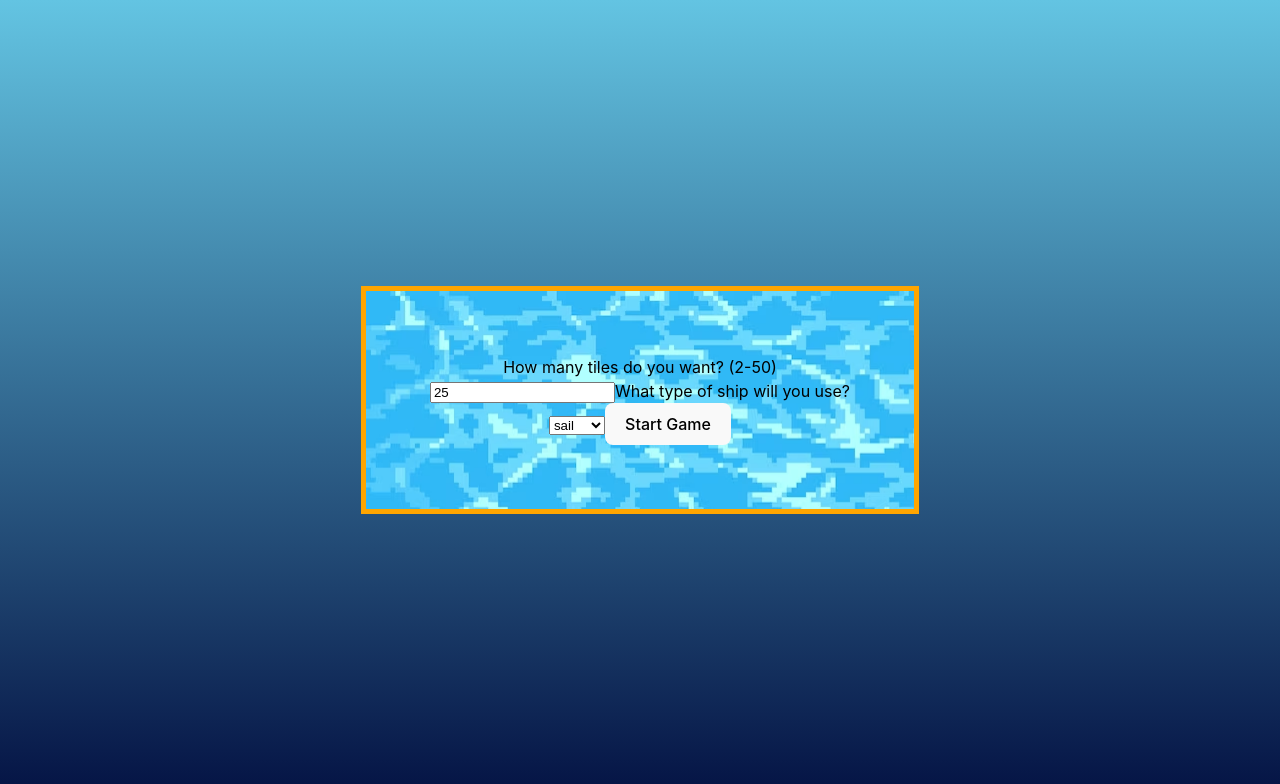
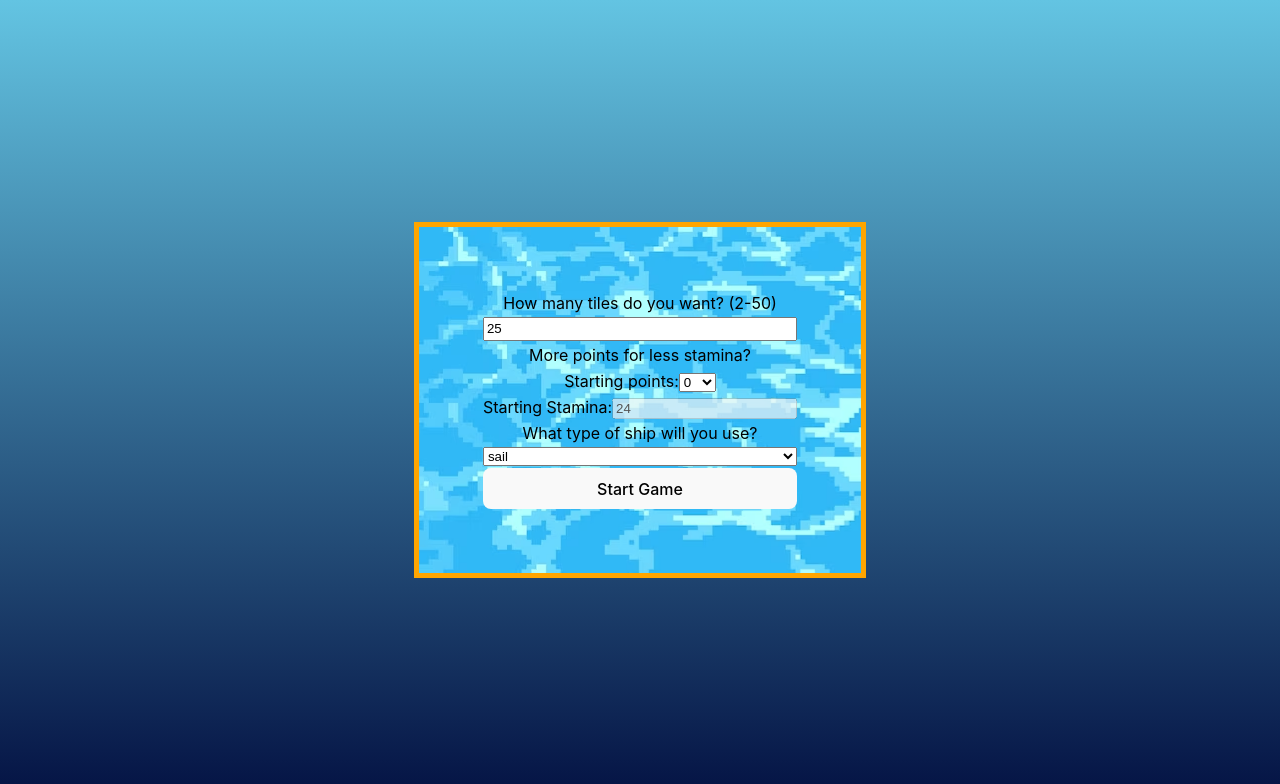
Before and after one commit to Takodakko/snakes-and-ladders, a React (Vite) app: page / in a window 1280 px wide. Both pictures are taken after typing "Sample", "Sample123" into the empty fields and a click on the button "Create New User". Shown: the top 784 px of the page. Built offline with nearby package versions, Linux system fonts and the light colour scheme.

Commit message:
added info dialogs and info in readme

```diff
--- a/src/App.css
+++ b/src/App.css
@@ -126,4 +126,5 @@
   background-color: blanchedalmond;
   font-size: 2em;
   height: 15em;
+  width: 35em;
 }
--- a/src/App.tsx
+++ b/src/App.tsx
@@ -4,6 +4,7 @@ import LoginView from './components/LoginView';
 import NewGameSetup from './components/NewGameSetup';
 import Die from './components/Die';
 import HighScore from './components/HighScore';
+import InfoDialog from './components/InfoDialog';
 import MessageWindow from './components/MessageWIndow';
 import highScoreCalcs from './high-score-arrangements';
 import { highScoreListType } from './high-score-arrangements';
@@ -13,6 +14,7 @@ import { treasureTrapTypes, treasureTrapMap, squareStyleAttributes } from './boa
 import imageList from './imageList';
 import './App.css';
 type gameStateTypes = 'login' | 'newGame' | 'playingGame' | 'wonGame';
+type dialogTypes = 'rest' | 'move' | 'points' | 'none';
 type queryMessageType = [treasureTrapTypes | 'query', number, string];
 
 function App() {
@@ -37,6 +39,7 @@ function App() {
     setCurrentScore(0);
     setShowMessage(false);
     setMessageContent(queryMessage);
+    setCurrentStamina(1);
   }
 
   function displayUserName(name: string) {
@@ -50,9 +53,10 @@ function App() {
   const [numberOfSquares, setNumberOfSquares] = useState(25);
   const [currentStamina, setCurrentStamina] = useState(1);
 
-  function changeNumberOfSquares(num: number) {
+  function changeNumberOfSquares(num: number, stamina: number, points: number) {
     setNumberOfSquares(num);
-    setCurrentStamina(num - 1);
+    setCurrentStamina(stamina);
+    setCurrentScore(points);
     setGameState('playingGame');
   };
 
@@ -70,7 +74,7 @@ function App() {
   const [canRollDie, setCanRollDie] = useState(true);
   const [currentScore, setCurrentScore] = useState(0);
   const [showMessage, setShowMessage] = useState(false);
-  const queryMessage: queryMessageType = ['query', 0, "Do you wish to explore? There are sometimes risks, but sometimes rewards..."];
+  const queryMessage: queryMessageType = ['query', 0, "Do you wish to explore for -1 stamina? There are sometimes risks, but sometimes rewards..."];
   const [messageContent, setMessageContent] = useState<queryMessageType>(queryMessage);
 
   function rollDie(num: number) {
@@ -80,11 +84,16 @@ function App() {
   };
 
   function exploreIsland() {
+    const newStamina = currentStamina - 1;
     setCurrentStamina(currentStamina - 1);
     const currentMessageContent = treasuresAndTrapsData.get(currentPlayerPosition) ?? ['nothing', 0, "The island was quiet and empty. You explore a little, but there doesn't seem to be anything interesting here."];
     setMessageContent(currentMessageContent);
     setShowMessage(true);
     addToScore(currentMessageContent[1]);
+    if (newStamina <= 0) {
+      setGameState('wonGame');
+      setShowMessage(false);
+    }
   };
 
   function messageWindowClose(onlyClose: boolean) {
@@ -96,7 +105,8 @@ function App() {
   };
 
   function movePiece(num: number) {
-    setCurrentScore(currentScore - num);
+    setCurrentScore(currentScore - 1);
+    const newStamina = currentStamina - num;
     setCurrentStamina(currentStamina - num);
     const nextSpace = currentPlayerPosition + num <= numberOfSquares ? currentPlayerPosition + num : numberOfSquares;
 
@@ -107,11 +117,15 @@ function App() {
     if (nextSpace >= numberOfSquares) {
       setGameState('wonGame');
     } else {
+      if (newStamina <= 0) {
+        setGameState('wonGame');
+        setShowMessage(false);
+        return;
+      }
       setTimeout(() => {
         setShowMessage(true);
         setCanRollDie(true);
       }, 500);
-
     }
   };
 
@@ -135,6 +149,12 @@ function App() {
       return 'red';
     }
   }, [currentScore, currentStamina]);
+
+  const [hover, setHover] = useState<dialogTypes>('none');
+
+  function handleHover(dialogType: dialogTypes = 'none') {
+    setHover(dialogType);
+  }
 
   // --------------------- Data to save state of game -----------------------
   const { squareAttributes, placeTreasuresAndTraps } = boardDeterminers;
@@ -185,18 +205,20 @@ function App() {
   return (
     <>
     <div className="message-window-container" style={{display: showMessage ? 'flex' : 'none'}}>
-      <MessageWindow content={messageContent} messageWindowClose={messageWindowClose}/>
+      <MessageWindow content={messageContent} messageWindowClose={messageWindowClose} currentStamina={currentStamina} pointStaminaTextColor={pointStaminaTextColor(currentStamina)}/>
     </div>
     <div className="overall-view">
 
       <div style={{display: gameState === 'login' ? 'block' : 'none'}}>
           <LoginView displayUserName={displayUserName}/>
       </div>
+
       <div className="board-side" style={{backgroundImage: `url(${imageList.waves})`, display: gameState === 'login' ? 'none' : 'block'}}>
         <GameOver gameState={gameState} hasArrived={currentPlayerPosition === numberOfSquares}/>
         <div style={{display: gameState === 'newGame' ? 'block' : 'none'}}>
           <NewGameSetup changeNumberOfSquares={changeNumberOfSquares} changePieceType={changePieceType}/>
         </div>
+
         <div className="card" style={{display: gameState === 'playingGame' || gameState === 'wonGame' ? 'block' : 'none'}}>
           <Board numberOfSquares={numberOfSquares} pieceType={chosenPieceType} playerPosition={currentPlayerPosition} chosenSquareData={chosenSquareData}/>
         </div>
@@ -207,20 +229,32 @@ function App() {
           <div className="side-item" style={{color: 'black'}}>
             Ships and Islands<br></br>
             <div>Player: <b>{userName}</b></div>
-            <div style={{color: pointStaminaTextColor(currentScore)}}>Points: <b>{currentScore}</b></div>
-            <div style={{color: pointStaminaTextColor(currentStamina)}}>Stamina: <b>{currentStamina}</b></div>
+
+            <div onMouseEnter={() => handleHover('points')} onMouseLeave={() => handleHover('none')} style={{color: pointStaminaTextColor(currentScore)}}>Points: <b>{currentScore}</b>
+              <InfoDialog handleHover={handleHover} identifier="points" hover={hover}/>
+            </div>
+
+            <div onMouseEnter={() => handleHover('points')} onMouseLeave={() => handleHover('none')} style={{color: pointStaminaTextColor(currentStamina)}}>Stamina: <b>{currentStamina}</b>
+            </div>
+
             <button onClick={() => changeLogin()}>Log out</button><br></br>
             <button disabled={gameState === 'wonGame'} onClick={() => saveGame()}>Save current game and log out?</button>
           </div>
+
           <div className="side-item" style={{margin: '2em'}}>
           <div>
             <Die dots={numberOnDie} rollDie={rollDie} canRollDie={canRollDie && !showMessage}/>
           </div>
+
           <div>
-            <button disabled={gameState === 'wonGame' || canRollDie || showMessage} onClick={() => movePiece(numberOnDie)}>Move Forward for - {numberOnDie}</button><br></br>
-            <button disabled={gameState === 'wonGame' || canRollDie || showMessage} onClick={() => rest()}>Rest and recover</button>
+            <button onMouseEnter={() => handleHover('move')} onMouseLeave={() => handleHover('none')} disabled={gameState === 'wonGame' || canRollDie || showMessage} onClick={() => movePiece(numberOnDie)}>Move Forward<br></br> (- stamina)</button>
+            <InfoDialog handleHover={handleHover} identifier='move' hover={hover}/>
+            <br></br>
+            <button onMouseEnter={() => handleHover('rest')} onMouseLeave={() => handleHover('none')} disabled={gameState === 'wonGame' || canRollDie || showMessage} onClick={() => rest()}>Rest and recover<br></br> (+ stamina)</button>
+            <InfoDialog handleHover={handleHover} identifier='rest' hover={hover}/>
           </div>
           </div>
+
           <div className="side-item" style={{margin: '2em'}}>
             <button className={newGameButtonClass} onClick={() => startOver()}>New Game?</button>
           </div>
@@ -233,4 +267,4 @@ function App() {
 }
 
 export default App
-export type { queryMessageType, gameStateTypes }
+export type { queryMessageType, gameStateTypes, dialogTypes }
--- /dev/null
+++ b/src/components/InfoDialog.tsx
@@ -0,0 +1,18 @@
+import { dialogTypes } from '../App';
+
+function InfoDialog(props: {identifier: dialogTypes, handleHover: Function, hover: dialogTypes}) {
+  const { hover, identifier, handleHover } = props;
+  const messages: Record<dialogTypes, string> = {
+    points: 'Collect points from islands. You lose 1 point for each turn. Some islands have traps that make you lose points.',
+    move: 'Moving lowers stamina by the number on the die. If your stamina hits 0 before you get to the last tile, you lose!',
+    rest: "Resting recovers stamina by half of the value on the die, rounded down. (So you don't recover if the die has 1!) But you still take a turn and lose 1 point.",
+    none: "",
+  };
+  return (
+    <dialog onClick={() => handleHover('none')} className="hover-dialog" style={{display: hover === identifier ? 'block' : 'none'}}>
+        {messages[identifier]}
+    </dialog>
+  )
+};
+
+export default InfoDialog
--- a/src/components/MessageWIndow.tsx
+++ b/src/components/MessageWIndow.tsx
@@ -2,8 +2,8 @@ import './MessageWindow.css';
 import { queryMessageType } from '../App';
 import imageList from '../imageList';
 
-function MessageWindow(props: {content: queryMessageType, messageWindowClose: Function}) {
-  const { content, messageWindowClose } = props;
+function MessageWindow(props: {content: queryMessageType, messageWindowClose: Function, currentStamina: number, pointStaminaTextColor: 'black' | 'purple' | 'red'}) {
+  const { content, messageWindowClose, currentStamina, pointStaminaTextColor } = props;
 
   const eventType = content[0];
   const isQuery = eventType === 'query';
@@ -23,6 +23,7 @@ function MessageWindow(props: {content: queryMessageType, messageWindowClose: Fu
           {points !== 0 ? `Points: ${points}` : ''}
         </div>
         <div style={{height: '1em', width: '1em'}} >{imageTag}</div>
+        <div style={{color: pointStaminaTextColor}}>Current Stamina: {currentStamina}</div>
         <div className="button-container">
         <button onClick={() => messageWindowClose(true)} style={{display: isQuery ? 'block' : 'none'}} autoFocus={true}>
             No, I'd better not...
--- a/src/components/MessageWindow.css
+++ b/src/components/MessageWindow.css
@@ -4,7 +4,7 @@
     justify-content: center;
     justify-items: center;
     align-content: center;
-    width: 80%;
+    width: 70%;
 }
 
 .button-container {
--- a/src/components/NewGameSetup.css
+++ b/src/components/NewGameSetup.css
@@ -2,4 +2,8 @@
     padding: 2em;
     margin: 2em;
     color: black;
+    display: grid;
+    grid-template-columns: repeat(1, 1fr);
+    grid-template-rows: repeat(3, 1fr);
+    gap: 2px;
 }
--- a/src/components/NewGameSetup.tsx
+++ b/src/components/NewGameSetup.tsx
@@ -1,13 +1,30 @@
-import { useState, useId } from 'react';
+import { useState, useId, useMemo } from 'react';
 import './NewGameSetup.css';
 
 /** Creates the view for choosing game settings before starting a new game */
 function NewGameSetup(props: {changeNumberOfSquares: Function, changePieceType: Function}) {
     const { changePieceType, changeNumberOfSquares } = props;
     const [number, setNumber] = useState(25);
+    const [points, setPoints] = useState(0);
+
+    const staminaResult = useMemo(() => {
+      const result = number - points - 1;
+      return result;
+    }, [number, points]);
+
+    const staminaOptions = useMemo(() => {
+      const upperBound = number - 1;
+      const options: JSX.Element[] = [];
+      for (let i = 0; i < upperBound; i++) {
+        options.push(<option key={i} value={i}>{i}</option>)
+      }
+      return options;
+    }, [points, number]);
+
     const [tileNumberWarning, setTileNumberWarning] = useState(false);
     const tilesInputId = useId();
     const pieceTypeId = useId();
+    const stamId = useId();
 
 
     const [currentPieceType, setCurrentPieceType] = useState('sail');
@@ -21,7 +38,7 @@ function NewGameSetup(props: {changeNumberOfSquares: Function, changePieceType:
         e.preventDefault();
         setTileNumberWarning(false);
         if (number > 1 && number < 51) {
-            changeNumberOfSquares(number);
+            changeNumberOfSquares(number, staminaResult, points);
             changePieceType(currentPieceType);
         } else {
             setTileNumberWarning(true);
@@ -39,12 +56,30 @@ function NewGameSetup(props: {changeNumberOfSquares: Function, changePieceType:
             <form className="new-game-view" onSubmit={handleSubmit}>
               <label htmlFor={tilesInputId}>
                 How many tiles do you want? (2-50)
-              </label><br></br>
-              <input id={tilesInputId} type="number" name="numberoftilesinput" value={number < 51 && number > 0 ? number : ''} onChange={(n) => setNumber(parseInt(n.target.value))}>
+              </label>
+              <input id={tilesInputId} type="number" name="numberoftilesinput" value={number < 51 && number > 0 ? number : ''} onChange={(n) => {
+                setNumber(parseInt(n.target.value));
+                setPoints(0);
+                }}>
               </input>
+
+              <label htmlFor={stamId}>
+                More points for less stamina?
+              </label>
+              <div>
+                Starting points:
+              <select id={stamId} value={points} onChange={(p) => setPoints(parseInt(p.target.value))}>
+                {staminaOptions}
+              </select>
+              </div>
+              <div>
+                Starting Stamina:
+              <input disabled={true} value={staminaResult}></input>
+              </div>
+
               <label htmlFor={pieceTypeId}>
                 What type of ship will you use?
-              </label><br></br>
+              </label>
               <select id={pieceTypeId} value={currentPieceType} onChange={(t) => setCurrentPieceType(t.target.value)}>
                 {selectors}
               </select>
```
Also changed, not shown: src/board-characteristics.ts (+4 -4 lines), 1 other file (tests, documents, lock files or other folders).
